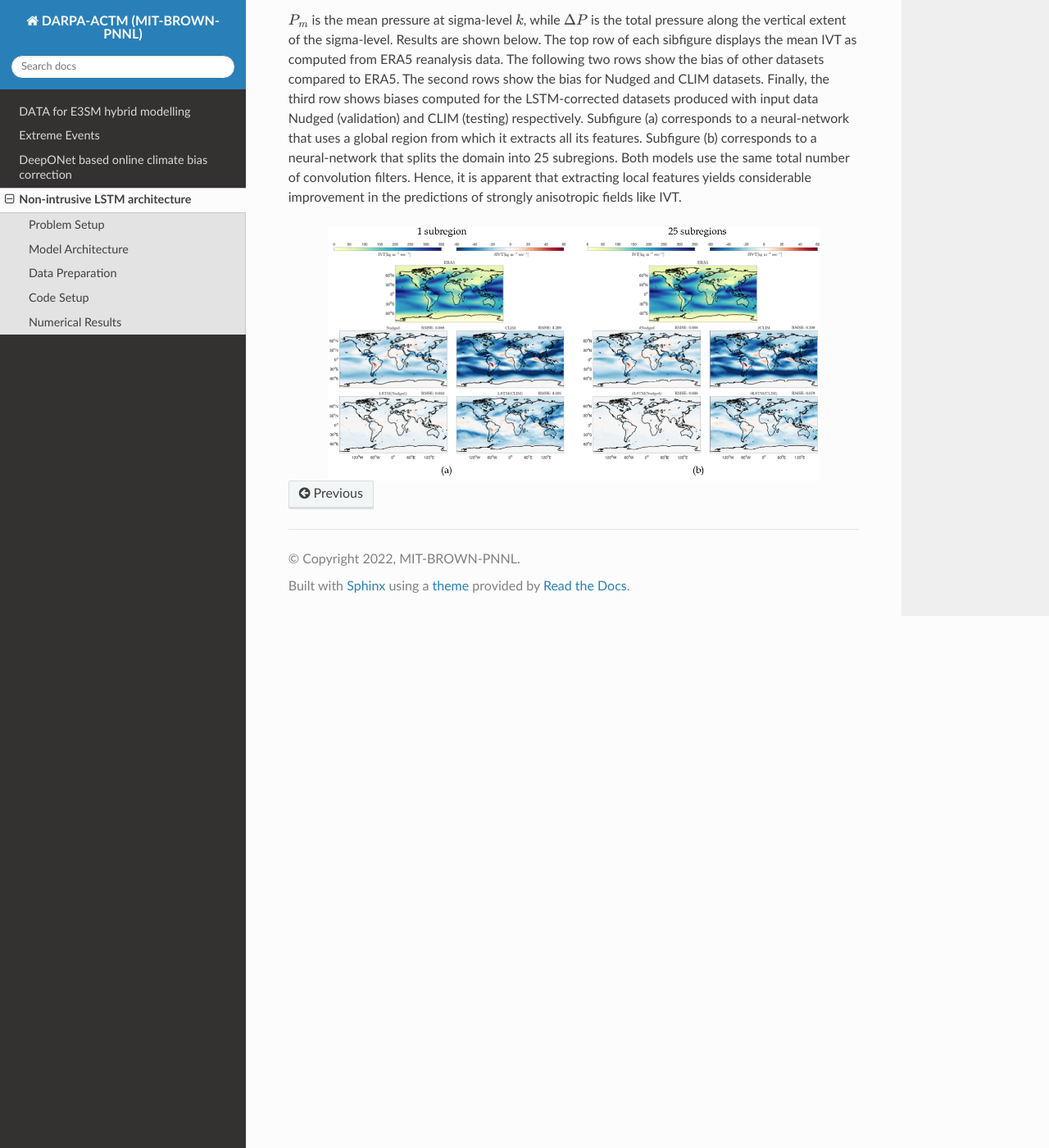
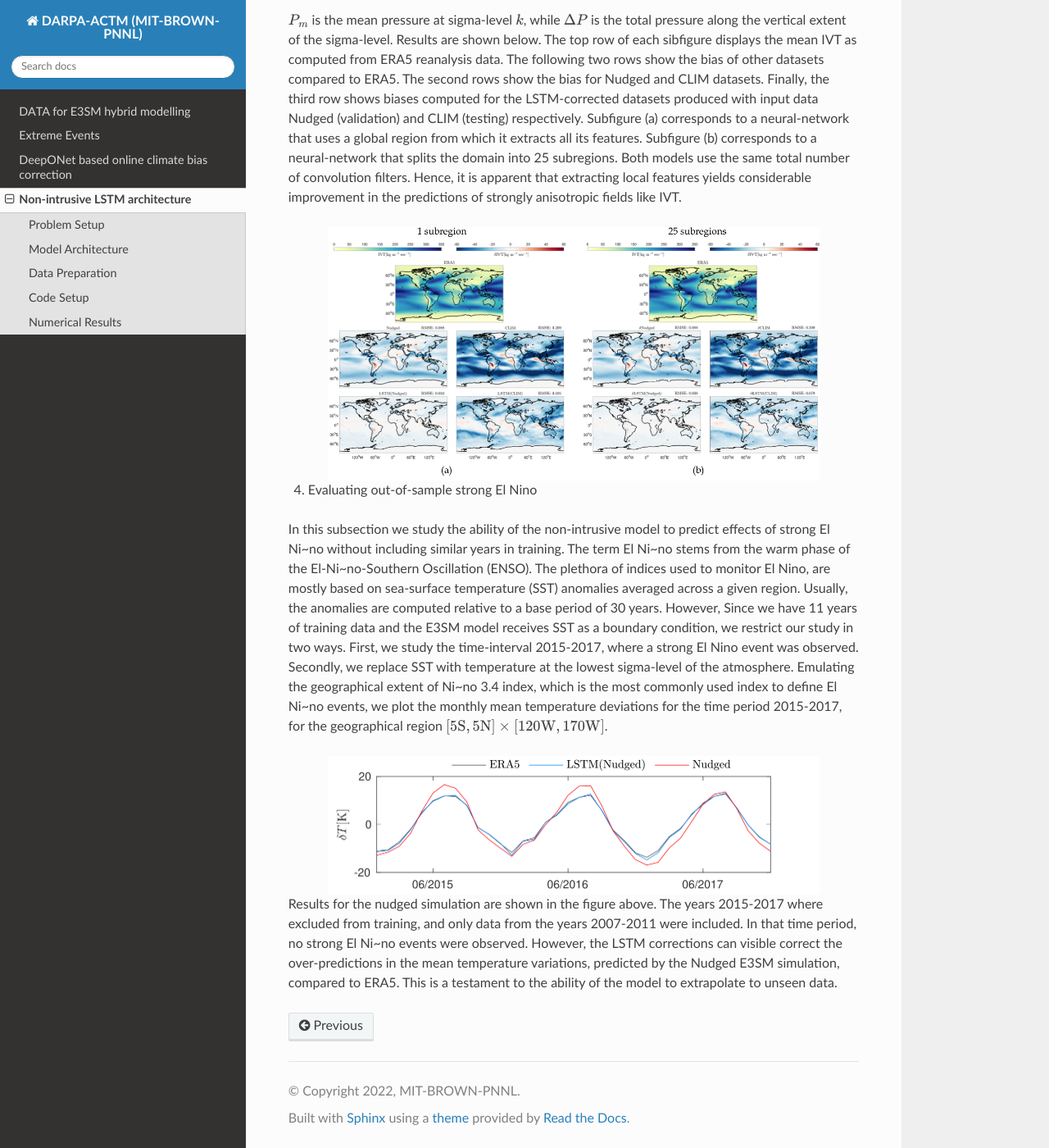
Before and after one commit to aniruddhabora/Extreme-Events-using-Scientific-Machine-Learning, a Sphinx documentation site: the page built from docs/source/modules/LSTM_based_offline_correction.rst, in a window 1280 px wide and 1400 px high, scrolled down 7330 px. Shown: the whole window at 82% size. Built offline with Sphinx 7.4.7 and the Read the Docs theme 2.0.0, drawn with Linux system fonts in a browser that asks for light colours; pages that are not in the unit, such as notebooks, are missing from menus.

Commit message:
Update LSTM_based_offline_correction.rst

```diff
--- a/docs/source/modules/LSTM_based_offline_correction.rst
+++ b/docs/source/modules/LSTM_based_offline_correction.rst
@@ -207,3 +207,15 @@ and
   :width: 600
   :align: center
   :alt: Alternative text
+
+
+4. Evaluating out-of-sample strong El Nino
+
+In this subsection we study the ability of the non-intrusive model to predict effects of strong El Ni\~no without including similar years in training. The term El Ni\~no stems from the warm phase of the El-Ni\~no-Southern Oscillation (ENSO). The plethora of indices used to monitor El Nino, are mostly based on sea-surface temperature (SST) anomalies averaged across a given region. Usually, the anomalies are computed relative to a base period of 30 years. However, Since we have 11 years of training data and the E3SM model receives SST as a boundary condition, we restrict our study in two ways. First, we study the time-interval 2015-2017, where a strong El Nino event was observed. Secondly, we replace SST with temperature at the lowest sigma-level of the atmosphere. Emulating the geographical extent of Ni\~no 3.4 index, which is the most commonly used index to define El Ni\~no events, we plot the monthly mean temperature deviations for the time period 2015-2017, for the geographical region :math:`[5\text{S},5\text{N}] \times [120\text{W},170\text{W}]`.
+
+.. figure:: images/Milestone11_El_Nino_Nudged.png
+  :width: 600
+  :align: center
+  :alt: Alternative text
+
+Results for the nudged simulation are shown in the figure above. The years 2015-2017 where excluded from training, and only data from the years 2007-2011 were included. In that time period, no strong El Ni\~no events were observed. However, the LSTM corrections can visible correct the over-predictions in the mean temperature variations, predicted by the Nudged E3SM simulation, compared to ERA5. This is a testament to the ability of the model to extrapolate to unseen data.
```
